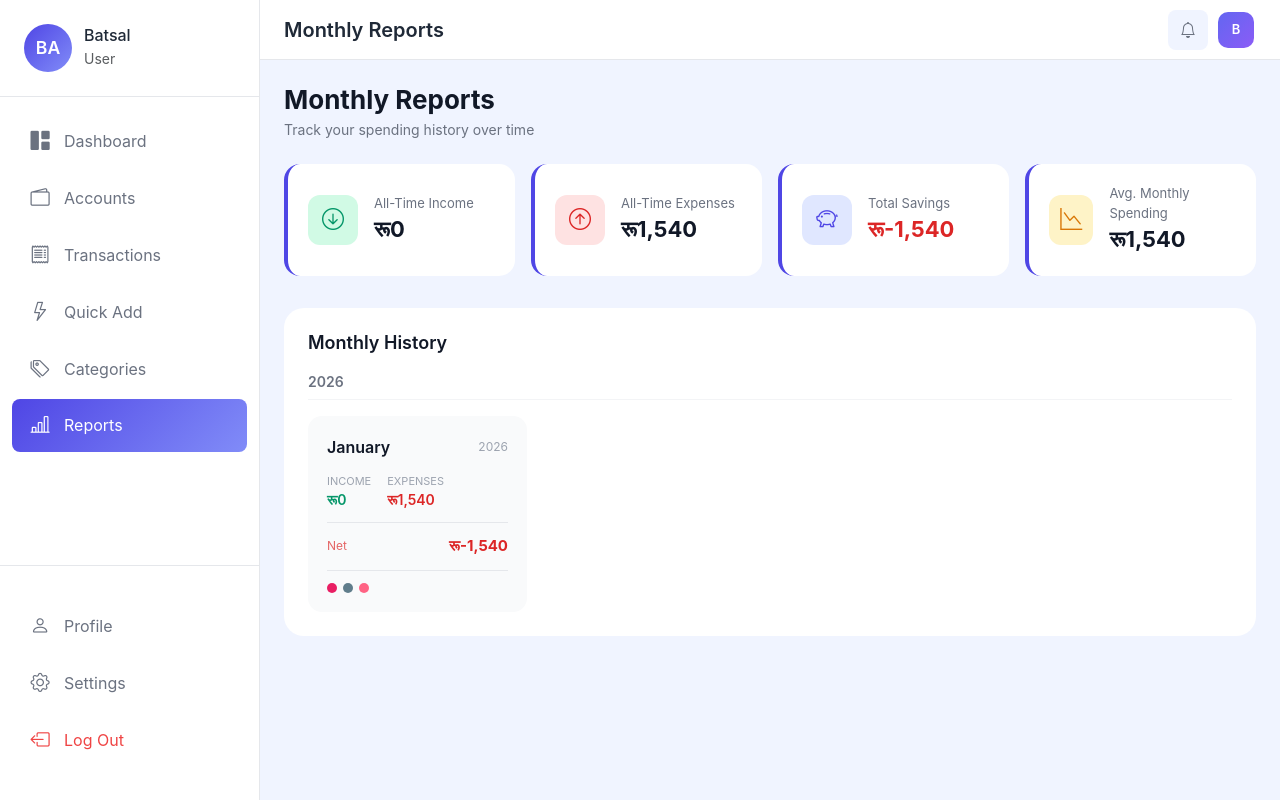
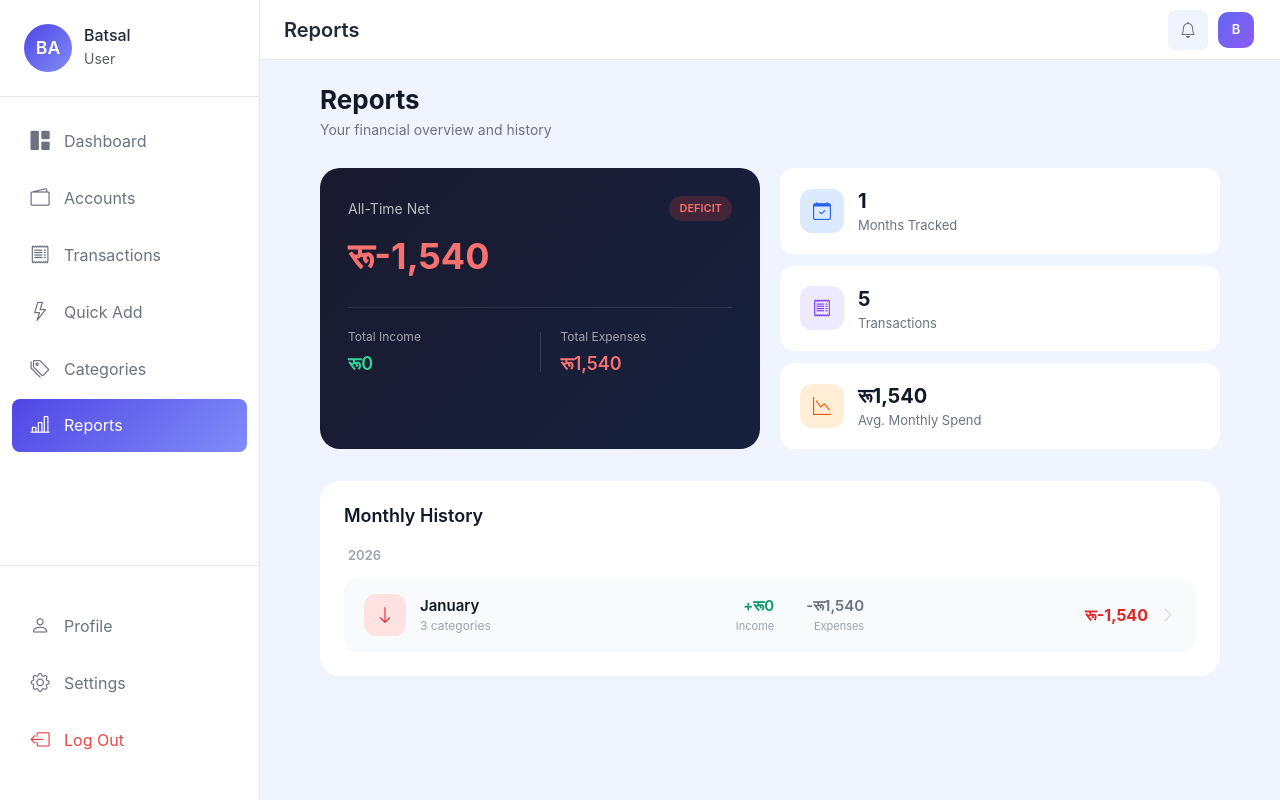
Before and after one commit to batsalshr/finance, a Django app: page /reports/ in a window 1280 px wide. Run offline with Django 5.2, Linux system fonts and the light colour scheme; a user stored in the database is signed in; data comes from the database, SQL or seed files in the repository.

Commit message:
fix: correct metrics calculation and revamp reports UI
- Fix metrics calculation logic
- Completely redesign reports UI
- Update monthly history to clean row-based layout
  - Year-grouped months with income, expenses, and net summary
  - Visual indicators for positive/negative net
  - Hover interaction with slide and chevron cue

```diff
--- a/apps/reports/templates/reports/monthly_list.html
+++ b/apps/reports/templates/reports/monthly_list.html
@@ -1,112 +1,125 @@
 {% extends 'base.html' %}
 {% load humanize %}
 
-{% block title %}Monthly Reports - Finance Tracker{% endblock %}
+{% block title %}Reports - Finance Tracker{% endblock %}
 
 {% block content %}
 <div class="reports-page">
     <!-- Header -->
     <div class="page-header">
         <div>
-            <h1>Monthly Reports</h1>
-            <p>Track your spending history over time</p>
+            <h1>Reports</h1>
+            <p>Your financial overview and history</p>
         </div>
     </div>
 
-    <!-- All-Time Summary -->
-    <div class="summary-cards">
-        <div class="summary-card income">
-            <div class="summary-icon">
-                <i class="bi bi-arrow-down-circle"></i>
+    <!-- Overview Section -->
+    <div class="overview-section">
+        <div class="overview-card main">
+            <div class="overview-header">
+                <span class="overview-label">All-Time Net</span>
+                <span class="overview-badge {% if all_time_savings >= 0 %}positive{% else %}negative{% endif %}">
+                    {% if all_time_savings >= 0 %}Surplus{% else %}Deficit{% endif %}
+                </span>
             </div>
-            <div class="summary-info">
-                <span class="summary-label">All-Time Income</span>
-                <span class="summary-value">{{ currency_symbol }}{{ total_income|floatformat:0|intcomma }}</span>
+            <div class="overview-value {% if all_time_savings < 0 %}negative{% endif %}">
+                {% if all_time_savings >= 0 %}+{% endif %}{{ currency_symbol }}{{ all_time_savings|floatformat:0|intcomma }}
             </div>
+            <div class="overview-breakdown">
+                <div class="breakdown-item">
+                    <span class="breakdown-label">Total Income</span>
+                    <span class="breakdown-value income">{{ currency_symbol }}{{ all_time_income|floatformat:0|intcomma }}</span>
                 </div>
-        <div class="summary-card expense">
-            <div class="summary-icon">
-                <i class="bi bi-arrow-up-circle"></i>
-            </div>
-            <div class="summary-info">
-                <span class="summary-label">All-Time Expenses</span>
-                <span class="summary-value">{{ currency_symbol }}{{ total_expenses|floatformat:0|intcomma }}</span>
-            </div>
-        </div>
-        <div class="summary-card savings">
-            <div class="summary-icon">
-                <i class="bi bi-piggy-bank"></i>
-            </div>
-            <div class="summary-info">
-                <span class="summary-label">Total Savings</span>
-                <span class="summary-value {% if total_savings < 0 %}negative{% endif %}">{{ currency_symbol }}{{ total_savings|floatformat:0|intcomma }}</span>
-            </div>
-        </div>
-        <div class="summary-card average">
-            <div class="summary-icon">
-                <i class="bi bi-graph-down"></i>
-            </div>
-            <div class="summary-info">
-                <span class="summary-label">Avg. Monthly Spending</span>
-                <span class="summary-value">{{ currency_symbol }}{{ avg_monthly_spending|floatformat:0|intcomma }}</span>
+                <div class="breakdown-divider"></div>
+                <div class="breakdown-item">
+                    <span class="breakdown-label">Total Expenses</span>
+                    <span class="breakdown-value expense">{{ currency_symbol }}{{ all_time_expenses|floatformat:0|intcomma }}</span>
                 </div>
             </div>
         </div>
 
-    <!-- Monthly Reports List -->
-    <div class="reports-section">
+        <div class="overview-stats">
+            <div class="stat-card">
+                <div class="stat-icon blue">
+                    <i class="bi bi-calendar-check"></i>
+                </div>
+                <div class="stat-info">
+                    <span class="stat-value">{{ total_months }}</span>
+                    <span class="stat-label">Months Tracked</span>
+                </div>
+            </div>
+            <div class="stat-card">
+                <div class="stat-icon purple">
+                    <i class="bi bi-receipt"></i>
+                </div>
+                <div class="stat-info">
+                    <span class="stat-value">{{ total_transactions }}</span>
+                    <span class="stat-label">Transactions</span>
+                </div>
+            </div>
+            <div class="stat-card">
+                <div class="stat-icon orange">
+                    <i class="bi bi-graph-down"></i>
+                </div>
+                <div class="stat-info">
+                    <span class="stat-value">{{ currency_symbol }}{{ avg_monthly_spending|floatformat:0|intcomma }}</span>
+                    <span class="stat-label">Avg. Monthly Spend</span>
+                </div>
+            </div>
+        </div>
+    </div>
+
+    <!-- Monthly History -->
+    <div class="history-section">
+        <div class="section-header">
             <h2>Monthly History</h2>
+        </div>
 
         {% if reports %}
-        <div class="reports-list">
         {% regroup reports by year as year_groups %}
         {% for year_group in year_groups %}
         <div class="year-group">
-                <h3 class="year-header">{{ year_group.grouper }}</h3>
-                <div class="months-grid">
+            <div class="year-label">{{ year_group.grouper }}</div>
+            <div class="months-list">
                 {% for report in year_group.list %}
-                    <a href="{% url 'reports:monthly_detail' report.pk %}" class="month-card">
-                        <div class="month-header">
+                <a href="{% url 'reports:monthly_detail' report.pk %}" class="month-row">
+                    <div class="month-left">
+                        <div class="month-icon" style="background: {% if report.net_savings >= 0 %}#d1fae5{% else %}#fee2e2{% endif %}; color: {% if report.net_savings >= 0 %}#059669{% else %}#dc2626{% endif %};">
+                            <i class="bi bi-{% if report.net_savings >= 0 %}arrow-up{% else %}arrow-down{% endif %}"></i>
+                        </div>
+                        <div class="month-info">
                             <span class="month-name">{{ report.month_name }}</span>
-                            <span class="month-year">{{ report.year }}</span>
+                            <span class="month-meta">{{ report.category_breakdown|length }} categories</span>
                         </div>
-                        <div class="month-stats">
+                    </div>
+                    <div class="month-center">
                         <div class="month-stat">
-                                <span class="stat-label">Income</span>
-                                <span class="stat-value income">{{ currency_symbol }}{{ report.total_income|floatformat:0|intcomma }}</span>
+                            <span class="stat-amount income">+{{ currency_symbol }}{{ report.total_income|floatformat:0|intcomma }}</span>
+                            <span class="stat-type">Income</span>
                         </div>
                         <div class="month-stat">
-                                <span class="stat-label">Expenses</span>
-                                <span class="stat-value expense">{{ currency_symbol }}{{ report.total_expenses|floatformat:0|intcomma }}</span>
+                            <span class="stat-amount expense">-{{ currency_symbol }}{{ report.total_expenses|floatformat:0|intcomma }}</span>
+                            <span class="stat-type">Expenses</span>
                         </div>
                     </div>
-                        <div class="month-net {% if report.net_savings >= 0 %}positive{% else %}negative{% endif %}">
-                            <span class="net-label">Net</span>
-                            <span class="net-value">
+                    <div class="month-right">
+                        <span class="net-amount {% if report.net_savings >= 0 %}positive{% else %}negative{% endif %}">
                             {% if report.net_savings >= 0 %}+{% endif %}{{ currency_symbol }}{{ report.net_savings|floatformat:0|intcomma }}
                         </span>
+                        <i class="bi bi-chevron-right"></i>
                     </div>
-                        {% if report.category_breakdown %}
-                        <div class="month-categories">
-                            {% for cat in report.category_breakdown|slice:":3" %}
-                            <span class="cat-dot" style="background: {{ cat.color }}" title="{{ cat.name }}"></span>
-                            {% endfor %}
-                            {% if report.category_breakdown|length > 3 %}
-                            <span class="cat-more">+{{ report.category_breakdown|length|add:"-3" }}</span>
-                            {% endif %}
-                        </div>
-                        {% endif %}
                 </a>
                 {% endfor %}
             </div>
         </div>
         {% endfor %}
-        </div>
         {% else %}
         <div class="empty-state">
-            <i class="bi bi-calendar-x"></i>
+            <div class="empty-icon">
+                <i class="bi bi-bar-chart"></i>
+            </div>
             <h3>No reports yet</h3>
-            <p>Start adding transactions to generate monthly reports</p>
+            <p>Start adding transactions to see your monthly reports</p>
             <a href="{% url 'transactions:create' %}" class="btn-primary">
                 <i class="bi bi-plus-lg"></i>
                 Add Transaction
@@ -118,12 +131,12 @@
 
 <style>
 .reports-page {
-    max-width: 1200px;
+    max-width: 900px;
     margin: 0 auto;
 }
 
 .page-header {
-    margin-bottom: 24px;
+    margin-bottom: 28px;
 }
 
 .page-header h1 {
@@ -139,195 +152,275 @@
     margin: 4px 0 0 0;
 }
 
-/* Summary Cards */
-.summary-cards {
+/* Overview Section */
+.overview-section {
     display: grid;
-    grid-template-columns: repeat(4, 1fr);
-    gap: 16px;
+    grid-template-columns: 1fr 1fr;
+    gap: 20px;
     margin-bottom: 32px;
 }
 
-.summary-card {
-    background: white;
-    border-radius: 16px;
-    padding: 20px;
+.overview-card.main {
+    background: linear-gradient(135deg, #1a1a2e 0%, #16213e 100%);
+    border-radius: 20px;
+    padding: 28px;
+    color: white;
+}
+
+.overview-header {
+    display: flex;
+    justify-content: space-between;
+    align-items: center;
+    margin-bottom: 8px;
+}
+
+.overview-label {
+    font-size: 14px;
+    opacity: 0.7;
+}
+
+.overview-badge {
+    font-size: 11px;
+    font-weight: 600;
+    padding: 4px 10px;
+    border-radius: 20px;
+    text-transform: uppercase;
+}
+
+.overview-badge.positive {
+    background: rgba(16, 185, 129, 0.2);
+    color: #34d399;
+}
+
+.overview-badge.negative {
+    background: rgba(239, 68, 68, 0.2);
+    color: #f87171;
+}
+
+.overview-value {
+    font-size: 36px;
+    font-weight: 700;
+    margin-bottom: 24px;
+}
+
+.overview-value.negative {
+    color: #f87171;
+}
+
+.overview-breakdown {
     display: flex;
     align-items: center;
-    gap: 16px;
+    gap: 20px;
+    padding-top: 20px;
+    border-top: 1px solid rgba(255,255,255,0.1);
 }
 
-.summary-icon {
-    width: 50px;
-    height: 50px;
+.breakdown-item {
+    flex: 1;
+}
+
+.breakdown-label {
+    display: block;
+    font-size: 12px;
+    opacity: 0.6;
+    margin-bottom: 4px;
+}
+
+.breakdown-value {
+    font-size: 18px;
+    font-weight: 600;
+}
+
+.breakdown-value.income { color: #34d399; }
+.breakdown-value.expense { color: #f87171; }
+
+.breakdown-divider {
+    width: 1px;
+    height: 40px;
+    background: rgba(255,255,255,0.15);
+}
+
+/* Stats Grid */
+.overview-stats {
+    display: flex;
+    flex-direction: column;
+    gap: 12px;
+}
+
+.stat-card {
+    background: white;
+    border-radius: 14px;
+    padding: 18px 20px;
+    display: flex;
+    align-items: center;
+    gap: 14px;
+}
+
+.stat-icon {
+    width: 44px;
+    height: 44px;
     border-radius: 12px;
     display: flex;
     align-items: center;
     justify-content: center;
-    font-size: 22px;
+    font-size: 18px;
 }
 
-.summary-card.income .summary-icon { background: #d1fae5; color: #059669; }
-.summary-card.expense .summary-icon { background: #fee2e2; color: #dc2626; }
-.summary-card.savings .summary-icon { background: #e0e7ff; color: #4f46e5; }
-.summary-card.average .summary-icon { background: #fef3c7; color: #d97706; }
+.stat-icon.blue { background: #dbeafe; color: #2563eb; }
+.stat-icon.purple { background: #ede9fe; color: #7c3aed; }
+.stat-icon.orange { background: #ffedd5; color: #ea580c; }
 
-.summary-info {
+.stat-info {
     display: flex;
     flex-direction: column;
 }
 
-.summary-label {
+.stat-info .stat-value {
+    font-size: 20px;
+    font-weight: 700;
+    color: #111827;
+}
+
+.stat-info .stat-label {
     font-size: 13px;
     color: #6b7280;
 }
 
-.summary-value {
-    font-size: 22px;
-    font-weight: 700;
-    color: #111827;
-}
-
-.summary-value.negative {
-    color: #dc2626;
-}
-
-/* Reports Section */
-.reports-section {
+/* History Section */
+.history-section {
     background: white;
     border-radius: 20px;
     padding: 24px;
 }
 
-.reports-section h2 {
+.section-header {
+    margin-bottom: 20px;
+}
+
+.section-header h2 {
     font-size: 18px;
     font-weight: 600;
     color: #111827;
-    margin: 0 0 20px 0;
+    margin: 0;
 }
 
 /* Year Group */
 .year-group {
-    margin-bottom: 32px;
+    margin-bottom: 24px;
 }
 
 .year-group:last-child {
     margin-bottom: 0;
 }
 
-.year-header {
-    font-size: 14px;
+.year-label {
+    font-size: 13px;
     font-weight: 600;
-    color: #6b7280;
-    margin: 0 0 16px 0;
-    padding-bottom: 8px;
-    border-bottom: 1px solid #f3f4f6;
+    color: #9ca3af;
+    margin-bottom: 12px;
+    padding-left: 4px;
 }
 
-/* Months Grid */
-.months-grid {
-    display: grid;
-    grid-template-columns: repeat(4, 1fr);
-    gap: 16px;
+/* Month Row */
+.months-list {
+    display: flex;
+    flex-direction: column;
+    gap: 8px;
 }
 
-.month-card {
+.month-row {
+    display: flex;
+    align-items: center;
+    justify-content: space-between;
+    padding: 16px 20px;
     background: #f9fafb;
     border-radius: 14px;
-    padding: 18px;
     text-decoration: none;
     color: inherit;
     transition: all 0.2s;
-    border: 1px solid transparent;
 }
 
-.month-card:hover {
+.month-row:hover {
     background: #f3f4f6;
-    border-color: #e5e7eb;
-    transform: translateY(-2px);
+    transform: translateX(4px);
 }
 
-.month-header {
+.month-left {
     display: flex;
-    justify-content: space-between;
     align-items: center;
-    margin-bottom: 14px;
+    gap: 14px;
+    min-width: 180px;
+}
+
+.month-icon {
+    width: 42px;
+    height: 42px;
+    border-radius: 12px;
+    display: flex;
+    align-items: center;
+    justify-content: center;
+    font-size: 18px;
+}
+
+.month-info {
+    display: flex;
+    flex-direction: column;
 }
 
 .month-name {
-    font-size: 16px;
+    font-size: 15px;
     font-weight: 600;
     color: #111827;
 }
 
-.month-year {
+.month-meta {
     font-size: 12px;
     color: #9ca3af;
 }
 
-.month-stats {
+.month-center {
     display: flex;
-    gap: 16px;
-    margin-bottom: 12px;
+    gap: 32px;
 }
 
 .month-stat {
     display: flex;
     flex-direction: column;
+    align-items: flex-end;
 }
 
-.stat-label {
-    font-size: 11px;
-    color: #9ca3af;
-    text-transform: uppercase;
-}
-
-.stat-value {
-    font-size: 14px;
+.stat-amount {
+    font-size: 15px;
     font-weight: 600;
 }
 
-.stat-value.income { color: #059669; }
-.stat-value.expense { color: #dc2626; }
+.stat-amount.income { color: #059669; }
+.stat-amount.expense { color: #6b7280; }
 
-.month-net {
-    display: flex;
-    justify-content: space-between;
-    align-items: center;
-    padding-top: 12px;
-    border-top: 1px solid #e5e7eb;
+.stat-type {
+    font-size: 11px;
+    color: #9ca3af;
 }
 
-.month-net.positive { color: #059669; }
-.month-net.negative { color: #dc2626; }
-
-.net-label {
-    font-size: 12px;
-    opacity: 0.7;
+.month-right {
+    display: flex;
+    align-items: center;
+    gap: 12px;
+    min-width: 120px;
+    justify-content: flex-end;
 }
 
-.net-value {
-    font-size: 15px;
+.net-amount {
+    font-size: 16px;
     font-weight: 700;
 }
 
-.month-categories {
-    display: flex;
-    align-items: center;
-    gap: 6px;
-    margin-top: 12px;
-    padding-top: 12px;
-    border-top: 1px solid #e5e7eb;
-}
+.net-amount.positive { color: #059669; }
+.net-amount.negative { color: #dc2626; }
 
-.cat-dot {
-    width: 10px;
-    height: 10px;
-    border-radius: 50%;
-}
-
-.cat-more {
-    font-size: 11px;
-    color: #9ca3af;
+.month-right i {
+    color: #d1d5db;
+    font-size: 16px;
 }
 
 /* Empty State */
--- a/apps/reports/views.py
+++ b/apps/reports/views.py
@@ -3,6 +3,7 @@ from django.contrib.auth.mixins import LoginRequiredMixin
 from django.views.generic import ListView, DetailView, View
 from django.http import JsonResponse
 from django.utils import timezone
+from django.db.models import Sum
 from decimal import Decimal
 
 from .models import MonthlyReport
@@ -21,32 +22,49 @@ class MonthlyReportsView(LoginRequiredMixin, ListView):
 
     def get_context_data(self, **kwargs):
         context = super().get_context_data(**kwargs)
-        context['page_title'] = 'Monthly Reports'
+        context['page_title'] = 'Reports'
 
-        reports = self.get_queryset()
+        user = self.request.user
+        reports = list(self.get_queryset())
 
-        # Calculate all-time totals
-        total_income = sum(r.total_income for r in reports)
-        total_expenses = sum(r.total_expenses for r in reports)
-        total_savings = total_income - total_expenses
+        # Calculate all-time totals directly from transactions for accuracy
+        from apps.transactions.models import Transaction
+
+        all_time_income = Transaction.objects.filter(
+            user=user, transaction_type='credit'
+        ).aggregate(total=Sum('amount'))['total'] or Decimal('0')
+
+        all_time_expenses = Transaction.objects.filter(
+            user=user, transaction_type='debit'
+        ).aggregate(total=Sum('amount'))['total'] or Decimal('0')
+
+        all_time_savings = all_time_income - all_time_expenses
 
         # Get current month report
         today = timezone.now().date()
-        current_report = reports.filter(year=today.year, month=today.month).first()
+        current_report = next((r for r in reports if r.year == today.year and r.month == today.month), None)
 
-        # Calculate average monthly spending
-        if reports.count() > 0:
-            avg_monthly_spending = total_expenses / reports.count()
+        # Calculate average monthly spending (only from months with activity)
+        months_with_expenses = [r for r in reports if r.total_expenses > 0]
+        if months_with_expenses:
+            avg_monthly_spending = sum(r.total_expenses for r in months_with_expenses) / len(months_with_expenses)
         else:
             avg_monthly_spending = Decimal('0')
 
+        # Get total transaction count
+        total_transactions = Transaction.objects.filter(user=user).count()
+
         context.update({
-            'total_income': total_income,
-            'total_expenses': total_expenses,
-            'total_savings': total_savings,
+            'all_time_income': all_time_income,
+            'all_time_expenses': all_time_expenses,
+            'all_time_savings': all_time_savings,
             'avg_monthly_spending': avg_monthly_spending,
             'current_report': current_report,
-            'currency_symbol': self.request.user.profile.currency_symbol,
+            'total_transactions': total_transactions,
+            'total_months': len(reports),
+            'currency_symbol': user.profile.currency_symbol,
+            'current_month': today.strftime('%B'),
+            'current_year': today.year,
         })
 
         return context
```
Also changed, not shown: other parts of apps/reports/templates/reports/monthly_list.html (+52 -21 lines), 2 other files. Lines whose indentation alone changed are shown as unchanged.
